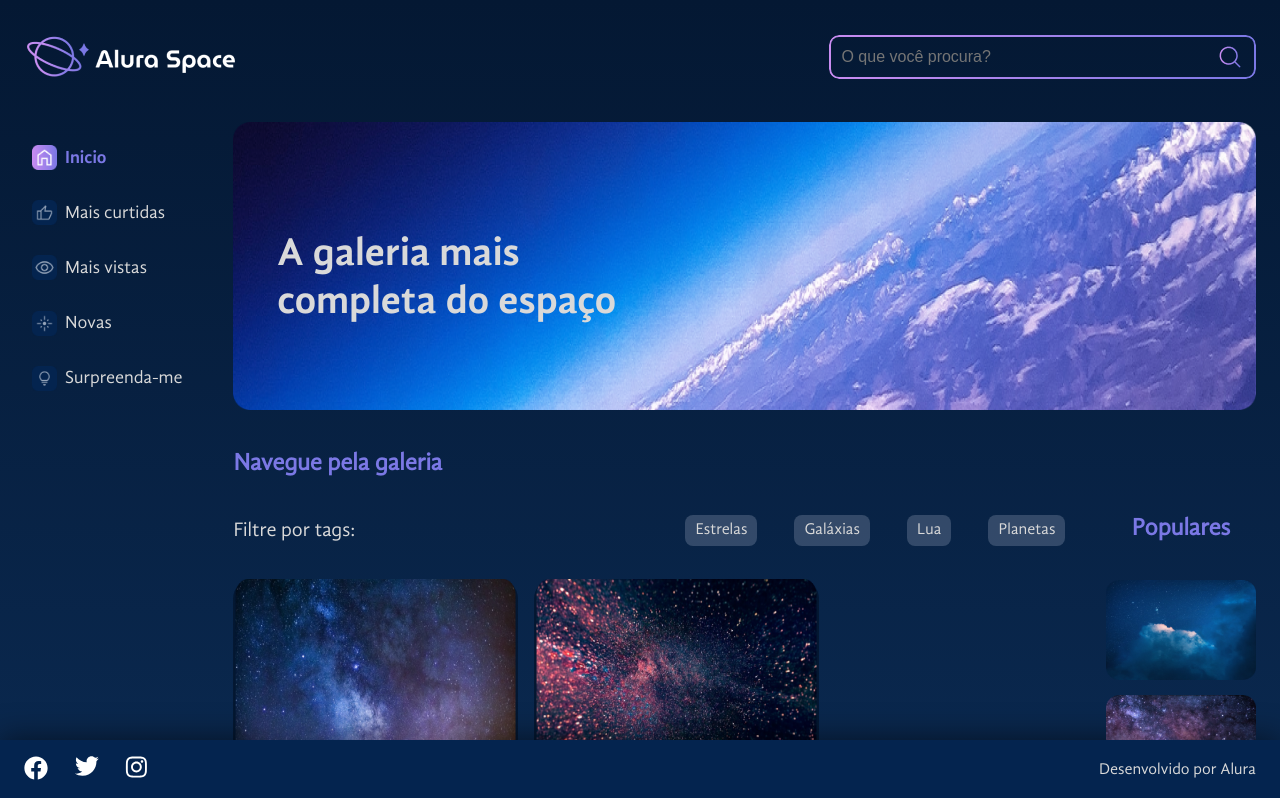
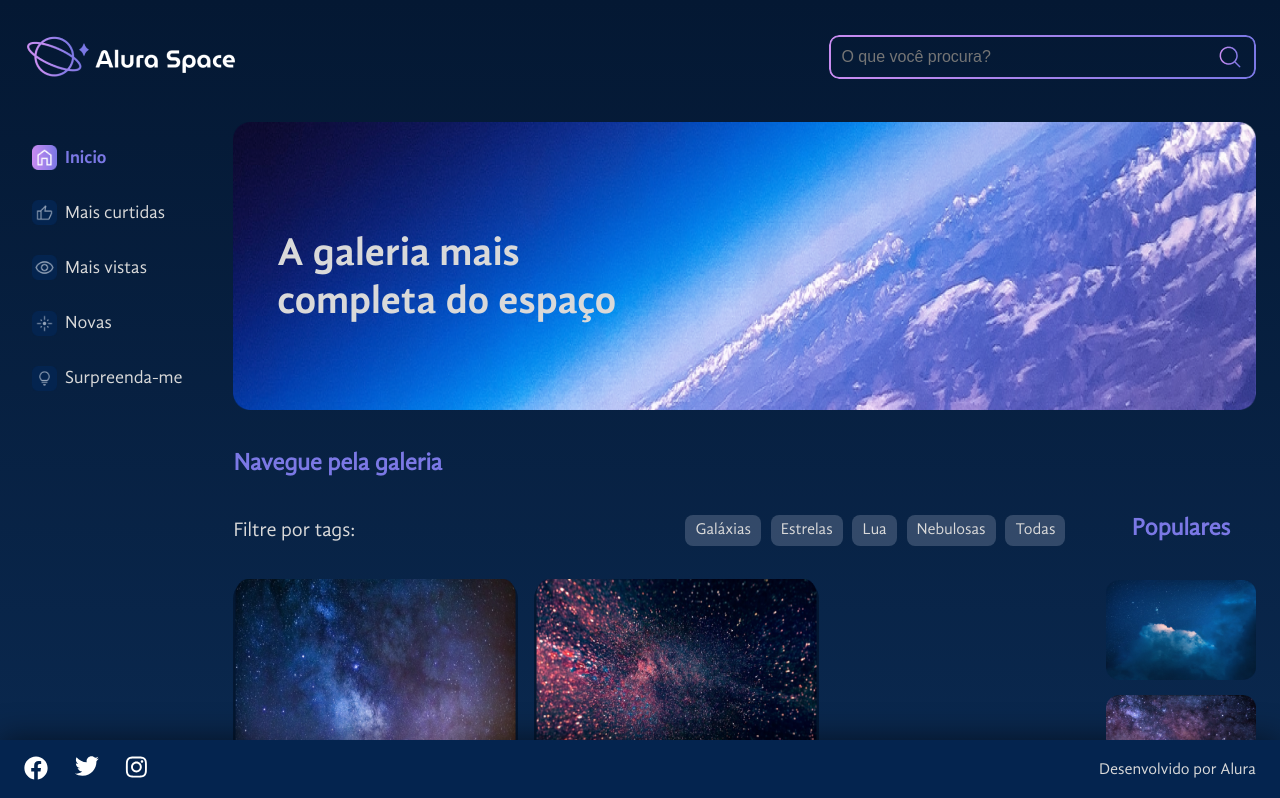
Before and after one commit to FranklinNeto/alura-space, a React (Create React App) app: page / in a window 1280 px wide. Shown: the top 798 px of the page. Built offline with nearby package versions, Linux system fonts and the light colour scheme.

Commit message:
feat: add filter to pictures

```diff
--- a/src/components/CardList/index.jsx
+++ b/src/components/CardList/index.jsx
@@ -1,12 +1,11 @@
 import Card from "../Card";
 import styles from "./CardList.module.scss";
-import fotos from "./fotos.json";
 
-function CardList() {
+function CardList({ itens }) {
   return (
     <ul className={styles.galeria__cards}>
-      {fotos.map((element) => {
-        return <Card key={element.id} foto={element} />;
+      {itens.map((item) => {
+        return <Card key={item.id} foto={item} />;
       })}
     </ul>
   );
--- a/src/components/Galeria/index.jsx
+++ b/src/components/Galeria/index.jsx
@@ -1,13 +1,27 @@
 import CardList from "../CardList";
 import Tags from "../Tags";
 import styles from "./Galeria.module.scss";
+import fotos from "./fotos.json";
+import { useState } from "react";
 
 function Galeria() {
+  const [itens, setItens] = useState(fotos);
+  const tags = [...new Set(fotos.map((valor) => valor.tag))];
+  //new Set() ==> retorna um array sem elementos repetidos
+
+  const filtraFotos = (tag) => {
+    if (!tag) {
+      //verifica se há parametro sendo passado para a função
+      return setItens(fotos);
+    }
+    const novasFotos = fotos.filter((foto) => foto.tag === tag);
+    setItens(novasFotos);
+  };
   return (
     <section className={styles.galeria}>
       <h2>Navegue pela galeria</h2>
-      <Tags />
-      <CardList />
+      <Tags tags={tags} filtraFotos={filtraFotos} />
+      <CardList fotos={fotos} itens={itens} />
     </section>
   );
 }
--- a/src/components/Tags/index.jsx
+++ b/src/components/Tags/index.jsx
@@ -1,13 +1,17 @@
 import styles from "./Tag.module.scss";
-function Tags() {
+function Tags({ tags, filtraFotos }) {
   return (
     <div className={styles.tags}>
       <p>Filtre por tags:</p>
       <ul className={styles.tags__lista}>
-        <li>Estrelas</li>
-        <li>Galáxias</li>
-        <li>Lua</li>
-        <li>Planetas</li>
+        {tags.map((tag) => {
+          return (
+            <li key={tag} onClick={() => filtraFotos(tag)}>
+              {tag}
+            </li>
+          );
+        })}
+        <li onClick={() => filtraFotos()}>Todas</li>
       </ul>
     </div>
   );
```
Also changed, not shown: jsconfig.json (+0 -8 lines), src/components/Galeria/fotos.json (renamed from src/components/CardList/fotos.json).
